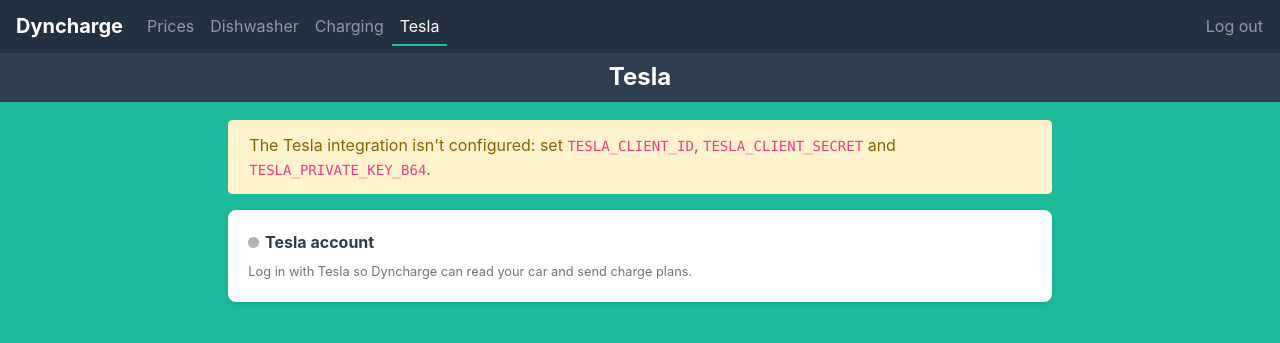
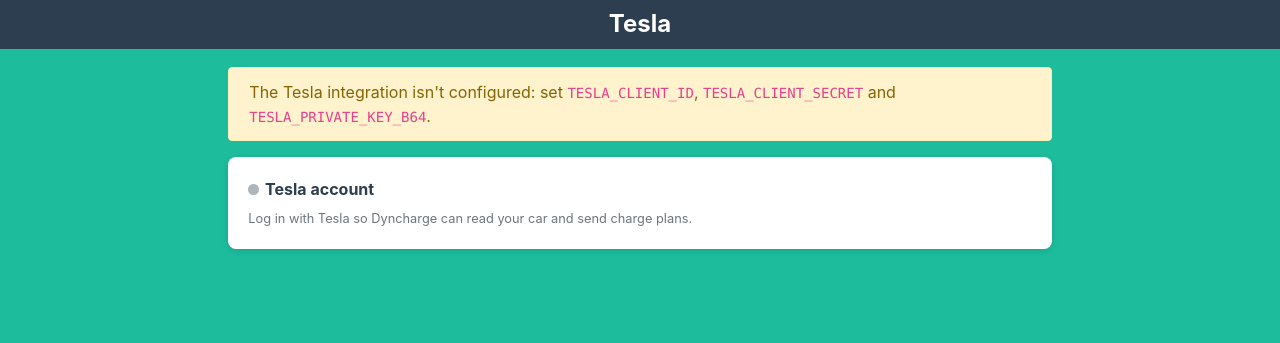
Before and after one commit to pcoenen/djangocharge, a Django app: page /tesla/ in a window 1280 px wide. Shown: the top 343 px of the page. Run offline with Django 5.2, Linux system fonts and the light colour scheme; the visitor is signed in with stand-in values (Sample User, id 1); data that the repository does not hold is empty; parts of the project's set-up code (start-up, migrations or seed data) failed here and were passed over; some libraries are stand-ins or nearby versions.

Commit message:
Remove the navigation bar; logout link on the home page
Co-Authored-By: Claude Opus 5.5 <noreply@anthropic.com>

```diff
--- a/prices/static/prices/main.css
+++ b/prices/static/prices/main.css
@@ -53,22 +53,6 @@ body {
 .bg-custom-gray {
     background-color: #d6d8db;
 }
-/* --- Navigation --- */
-.navbar-dyn {
-    background-color: #22313f;
-    padding: 0.4rem 1rem;
-}
-
-.nav-scroll {
-    overflow-x: auto;
-    white-space: nowrap;
-}
-
-.navbar-dyn .nav-item.active .nav-link {
-    color: #fff;
-    box-shadow: inset 0 -2px 0 rgb(28, 188, 157);
-}
-
 /* --- Cards on the teal background --- */
 .card-dyn {
     background: #fff;
--- a/prices/templates/prices/base.html
+++ b/prices/templates/prices/base.html
@@ -9,28 +9,11 @@
     {% block head %}{% endblock %}
 </head>
 <body>
-    {% if user.is_authenticated %}
-    {% with url_name=request.resolver_match.url_name ns=request.resolver_match.namespace %}
-    <nav class="navbar navbar-expand navbar-dark navbar-dyn">
-        <a class="navbar-brand font-weight-bold" href="{% url 'prices:index' %}">Dyncharge</a>
-        <ul class="navbar-nav mr-auto nav-scroll">
-            <li class="nav-item{% if url_name == 'price_list' %} active{% endif %}"><a class="nav-link" href="{% url 'prices:price_list' %}">Prices</a></li>
-            <li class="nav-item{% if url_name == 'dishwasher' %} active{% endif %}"><a class="nav-link" href="{% url 'prices:dishwasher' %}">Dishwasher</a></li>
-            <li class="nav-item{% if url_name == 'car_charging' %} active{% endif %}"><a class="nav-link" href="{% url 'prices:car_charging' %}">Charging</a></li>
-            <li class="nav-item{% if ns == 'tesla' %} active{% endif %}"><a class="nav-link" href="{% url 'tesla:dashboard' %}">Tesla</a></li>
-        </ul>
-        <form method="post" action="{% url 'logout' %}" class="form-inline">
-            {% csrf_token %}
-            <button class="btn btn-link nav-link text-white-50 p-0" title="Log out {{ user.get_username }}">Log out</button>
-        </form>
-    </nav>
-    {% endwith %}
-    {% endif %}
     <div class="container-fluid">
         {% block header %}
         <div class="row content mb-2">
             <div class="col-sm-12 title">
-                <h4 class="title-text">{% block heading %}Dyncharge{% endblock %}</h4>
+                <h4 class="title-text">{% block heading %}<a href="{% url 'prices:index' %}" class="arrow">Dyncharge</a>{% endblock %}</h4>
             </div>
         </div>
         {% endblock %}
--- a/prices/templates/prices/index.html
+++ b/prices/templates/prices/index.html
@@ -21,5 +21,9 @@
             <a href="{% url 'tesla:dashboard' %}" class="btn btn-primary btn-lg btn-block">Tesla</a>
         </div>
     </div>
+    <form method="post" action="{% url 'logout' %}" class="text-center my-3">
+        {% csrf_token %}
+        <button class="btn btn-link text-white">Log out</button>
+    </form>
 </div>
 {% endblock %}
--- a/tesla/templates/tesla/dashboard.html
+++ b/tesla/templates/tesla/dashboard.html
@@ -1,7 +1,7 @@
 {% extends "prices/base.html" %}
 {% load tesla_extras %}
 {% block title %}Tesla - Dyncharge{% endblock %}
-{% block heading %}Tesla{% endblock %}
+{% block heading %}<a href="{% url 'prices:index' %}" class="arrow">Tesla</a>{% endblock %}
 {% block content %}
 <div class="row justify-content-center">
 <div class="col-lg-8">
```
